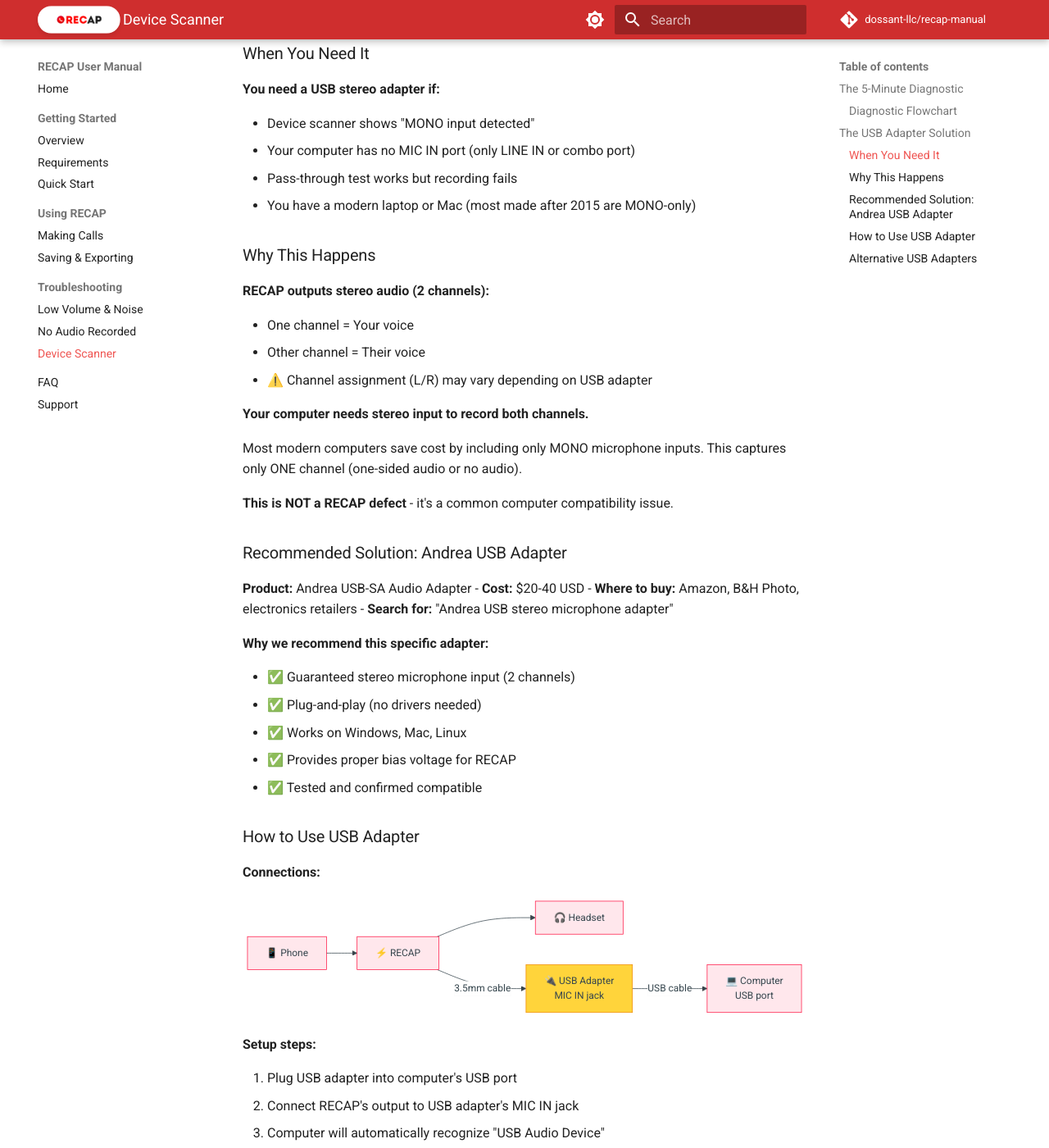
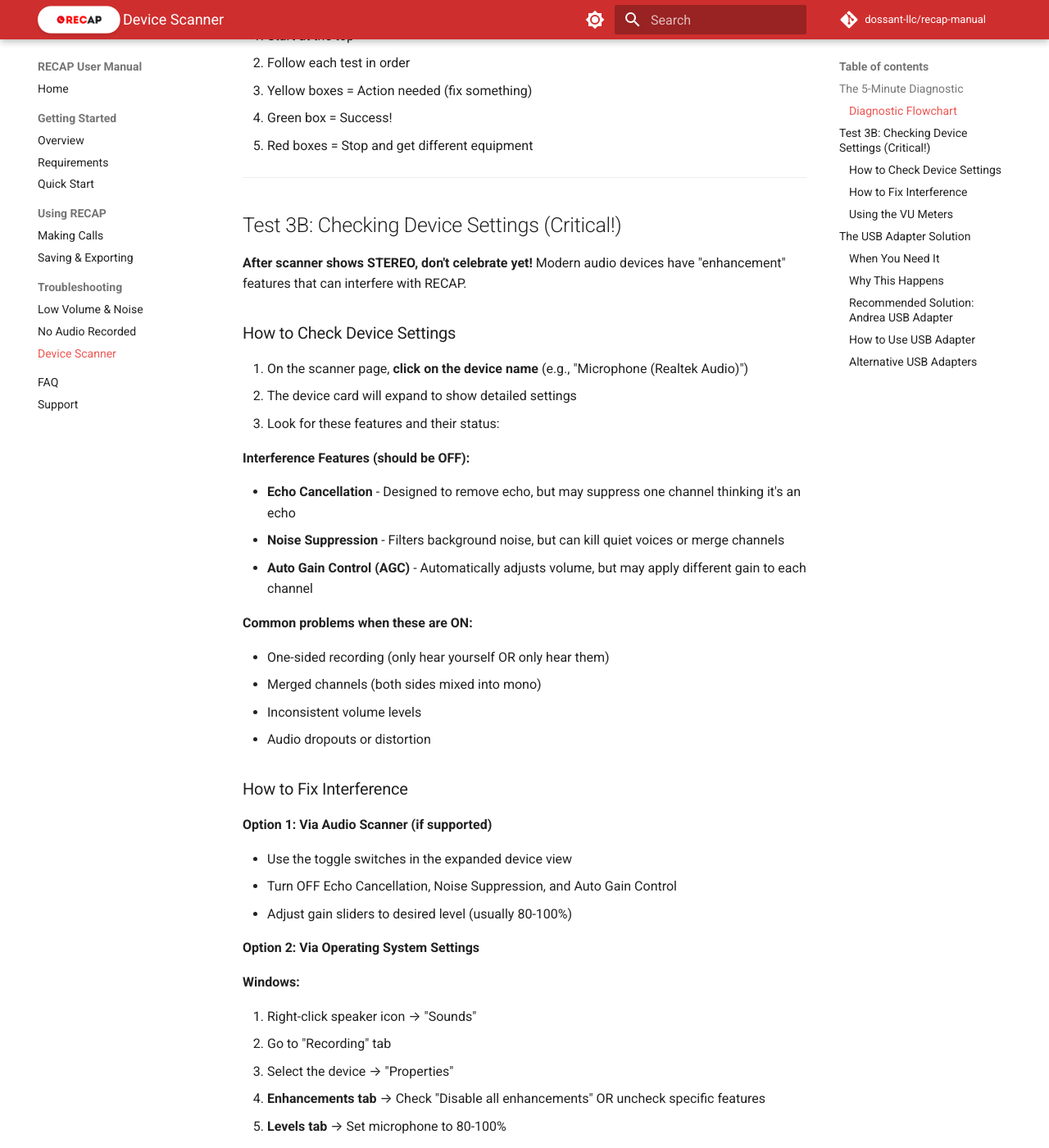
Before and after one commit to dossant-llc/recap-manual, an MkDocs documentation site: the page built from docs/troubleshooting/device-scanner.md, in a window 1280 px wide and 1400 px high, scrolled down 3075 px. Shown: the whole window at 82% size. Built offline with MkDocs 1.6.1 and Material for MkDocs 9.7.7, drawn with Linux system fonts in a browser that asks for light colours; comment, search, counter and statistics services are not loaded; some of the changed text lies outside the part shown.

Commit message:
feat: Add Test 3B for checking audio device interference settings
Added critical troubleshooting step to check for audio processing
features that interfere with RECAP stereo recording.

New Test 3B checks for:
- Echo Cancellation (can suppress one channel)
- Noise Suppression (can merge channels)
- Auto Gain Control (inconsistent channel levels)

Includes detailed instructions for:
- How to expand device in scanner
- How to identify interference features
- How to disable features (scanner or OS settings)
- How to use VU meters for verification

This catches Realtek and similar audio issues before wasting time
on gain settings. Addresses most "one-sided recording" problems.

🤖 Generated with Claude Code

Co-Authored-By: Claude <noreply@anthropic.com>

```diff
--- a/docs/troubleshooting/device-scanner.md
+++ b/docs/troubleshooting/device-scanner.md
@@ -20,7 +20,13 @@ flowchart TD
 
     Test3 -->|MONO| USBAdapter[✅ USB Adapter Needed<br/><br/>Andrea USB adapter $20-40<br/><br/>This is NOT a defect<br/>Most modern computers<br/>have MONO inputs<br/><br/>Get adapter, then continue]
 
-    Test3 -->|STEREO| Test4{Test 4: Audio Input Gain<br/><br/>Windows: Recording devices<br/>→ Microphone → Properties<br/>→ Levels → Set to 100%<br/><br/>Mac: System Preferences<br/>→ Sound → Input<br/>→ Drag slider right<br/><br/>Level meter moving?}
+    Test3 -->|STEREO| Test3B{Test 3B: Check Device Settings<br/><br/>Click device to expand details<br/><br/>Echo Cancellation OFF?<br/>Noise Suppression OFF?<br/>Auto Gain Control OFF?}
+
+    Test3B -->|Features ON| FixInterference[⚠️ Disable Interference<br/><br/>Turn OFF these features:<br/>• Echo Cancellation<br/>• Noise Suppression<br/>• Auto Gain Control<br/><br/>These can merge or kill channels!]
+
+    Test3B -->|All OFF| Test4{Test 4: Audio Input Gain<br/><br/>Windows: Recording devices<br/>→ Microphone → Properties<br/>→ Levels → Set to 100%<br/><br/>Mac: System Preferences<br/>→ Sound → Input<br/>→ Drag slider right<br/><br/>Level meter moving?}
+
+    FixInterference --> Test4
 
     Test4 -->|NO movement| FixGain[✅ Increase gain to 100%<br/><br/>This fixes most<br/>low volume issues!<br/><br/>Also check: correct<br/>input device selected?]
 
@@ -40,6 +46,7 @@ flowchart TD
     style BadHeadset fill:#ff6b6b,stroke:#c92a2a,color:#fff
     style TryHeadset fill:#ff6b6b,stroke:#c92a2a,color:#fff
     style USBAdapter fill:#ffd43b,stroke:#f08c00,color:#000
+    style FixInterference fill:#ffd43b,stroke:#f08c00,color:#000
     style FixGain fill:#ffd43b,stroke:#f08c00,color:#000
     style FixSoftware fill:#ffd43b,stroke:#f08c00,color:#000
     style Success fill:#51cf66,stroke:#2f9e44,color:#fff
@@ -54,6 +61,67 @@ flowchart TD
 3. Yellow boxes = Action needed (fix something)
 4. Green box = Success!
 5. Red boxes = Stop and get different equipment
+
+---
+
+## Test 3B: Checking Device Settings (Critical!)
+
+**After scanner shows STEREO, don't celebrate yet!** Modern audio devices have "enhancement" features that can interfere with RECAP.
+
+### How to Check Device Settings
+
+1. On the scanner page, **click on the device name** (e.g., "Microphone (Realtek Audio)")
+2. The device card will expand to show detailed settings
+3. Look for these features and their status:
+
+**Interference Features (should be OFF):**
+
+- **Echo Cancellation** - Designed to remove echo, but may suppress one channel thinking it's an echo
+- **Noise Suppression** - Filters background noise, but can kill quiet voices or merge channels
+- **Auto Gain Control (AGC)** - Automatically adjusts volume, but may apply different gain to each channel
+
+**Common problems when these are ON:**
+
+- One-sided recording (only hear yourself OR only hear them)
+- Merged channels (both sides mixed into mono)
+- Inconsistent volume levels
+- Audio dropouts or distortion
+
+### How to Fix Interference
+
+**Option 1: Via Audio Scanner (if supported)**
+
+- Use the toggle switches in the expanded device view
+- Turn OFF Echo Cancellation, Noise Suppression, and Auto Gain Control
+- Adjust gain sliders to desired level (usually 80-100%)
+
+**Option 2: Via Operating System Settings**
+
+**Windows:**
+
+1. Right-click speaker icon → "Sounds"
+2. Go to "Recording" tab
+3. Select the device → "Properties"
+4. **Enhancements tab** → Check "Disable all enhancements" OR uncheck specific features
+5. **Levels tab** → Set microphone to 80-100%
+6. Click OK
+
+**Mac:**
+
+1. System Preferences → Sound → Input
+2. Select the device
+3. **Note:** Mac has fewer audio processing options than Windows
+4. If issues persist, may need USB adapter for cleaner signal
+
+### Using the VU Meters
+
+While on the scanner page with device expanded:
+
+1. Make a test phone call
+2. Speak into your headset microphone
+3. **Watch the VU meter bars** (visual level indicators)
+4. Both L and R channels should show movement when speaking
+5. If only one bar moves, you have a channel interference problem
 
 ---
 
```
